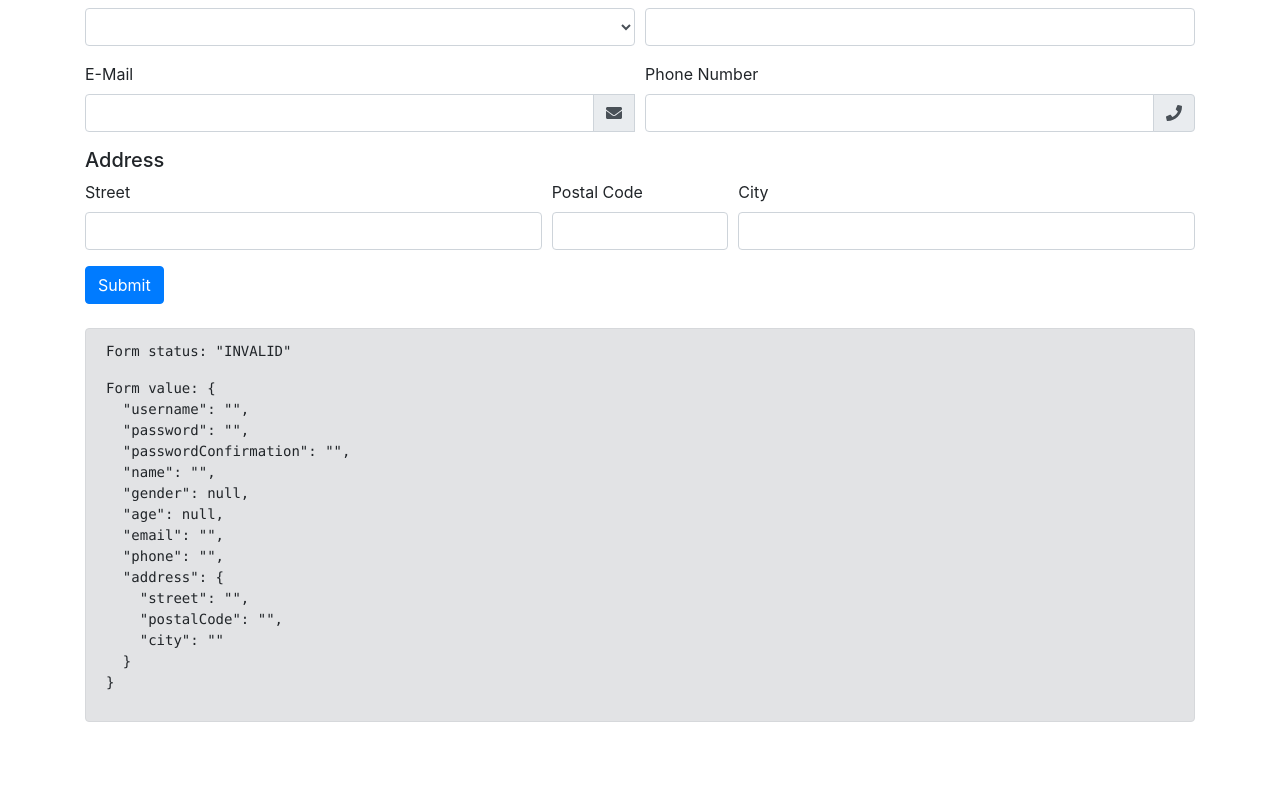
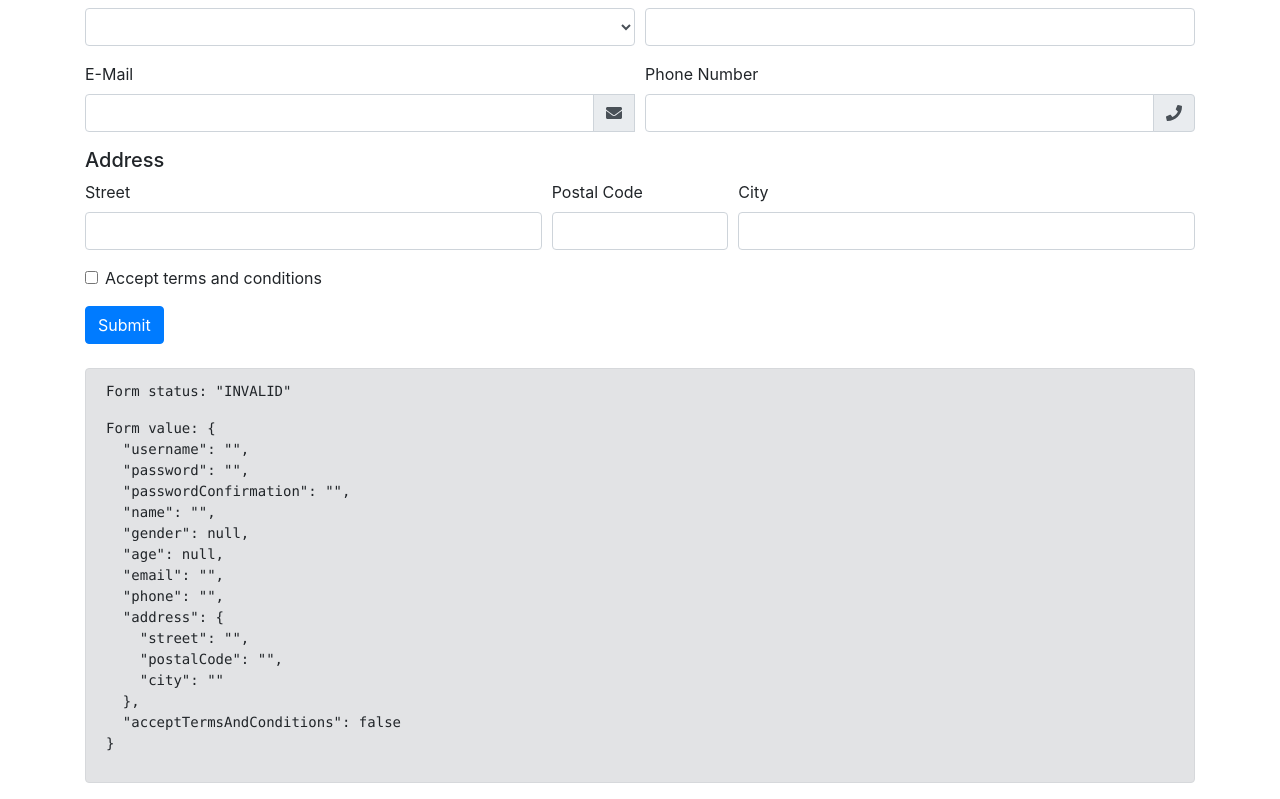
Before and after one commit to cbossi/angular-playground, an Angular app: page /form/reactive in a window 1280 px wide. Shown: the part 482-1281 px from the top of the page. Before the commit the page ends 1220 px from the top, so only its background shows below. Built offline with nearby package versions, Linux system fonts and the light colour scheme.

Commit message:
Add terms and conditions field.

```diff
--- a/src/app/form/account.ts
+++ b/src/app/form/account.ts
@@ -3,15 +3,16 @@ import {Gender} from './gender';
 
 export class Account {
 
-  public readonly username: string;
-  public readonly password: string;
-  public readonly passwordConfirmation: string;
-  public readonly name: string;
-  public readonly gender: Gender;
-  public readonly age: number;
-  public readonly email: string;
-  public readonly phone: string;
-  public readonly address: Address;
+  public username: string;
+  public password: string;
+  public passwordConfirmation: string;
+  public name: string;
+  public gender: Gender;
+  public age: number;
+  public email: string;
+  public phone: string;
+  public address: Address;
+  public acceptTermsAndConditions: boolean;
 
   constructor() {
     this.address = new Address();
--- a/src/app/form/address.ts
+++ b/src/app/form/address.ts
@@ -1,7 +1,7 @@
 export class Address {
 
-  public readonly street: string;
-  public readonly postalcCode: string;
-  public readonly city: string;
+  public street: string;
+  public postalcCode: string;
+  public city: string;
 
 }
--- a/src/app/form/reactive-account-form/reactive-account-form.component.html
+++ b/src/app/form/reactive-account-form/reactive-account-form.component.html
@@ -143,6 +143,18 @@
     </div>
   </div>
 
+  <div class="form-group form-check">
+    <input type="checkbox"
+           class="form-check-input"
+           id="acceptTermsAndConditions"
+           formControlName="acceptTermsAndConditions"
+           [class.is-invalid]="isInvalid(acceptTermsAndConditionsField)">
+    <label class="form-check-label" for="acceptTermsAndConditions">Accept terms and conditions</label>
+    <div class="invalid-feedback">
+      You have to accept the terms and conditions.
+    </div>
+  </div>
+
   <button type="submit" class="btn btn-primary">Submit</button>
 
   <div *ngIf="account;else other_content" class="alert alert-success mt-4">
--- a/src/app/form/reactive-account-form/reactive-account-form.component.ts
+++ b/src/app/form/reactive-account-form/reactive-account-form.component.ts
@@ -38,6 +38,7 @@ export class ReactiveAccountFormComponent extends FormComponent {
         postalCode: [''],
         city: ['', [Validators.required]],
       }),
+      acceptTermsAndConditions: [false]
     });
   }
 
@@ -73,6 +74,10 @@ export class ReactiveAccountFormComponent extends FormComponent {
     return this.form.get('address').get('city');
   }
 
+  get acceptTermsAndConditionsField(): AbstractControl {
+    return this.form.get('acceptTermsAndConditions');
+  }
+
   public isInvalid(field: AbstractControl): boolean {
     return isInvalid(field);
   }
--- a/src/app/form/template-driven-account-form/template-driven-account-form.component.html
+++ b/src/app/form/template-driven-account-form/template-driven-account-form.component.html
@@ -170,6 +170,20 @@
     </div>
   </div>
 
+  <div class="form-group form-check">
+    <input type="checkbox"
+           class="form-check-input"
+           id="acceptTermsAndConditions"
+           name="acceptTermsAndConditions"
+           [(ngModel)]="account.acceptTermsAndConditions"
+           [class.is-invalid]="isInvalid(acceptTermsAndConditionsField)"
+           #acceptTermsAndConditionsField="ngModel">
+    <label class="form-check-label" for="acceptTermsAndConditions">Accept terms and conditions</label>
+    <div class="invalid-feedback">
+      You have to accept the terms and conditions.
+    </div>
+  </div>
+
   <button type="submit" class="btn btn-primary">Submit</button>
 
   <div *ngIf="submitted;else other_content" class="alert alert-success mt-4">
```
